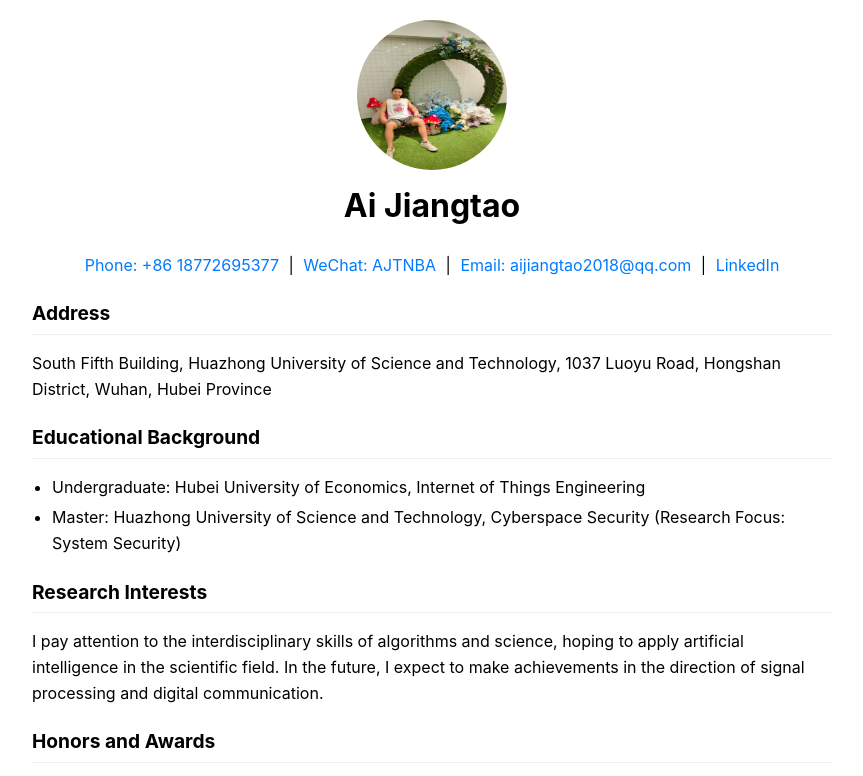
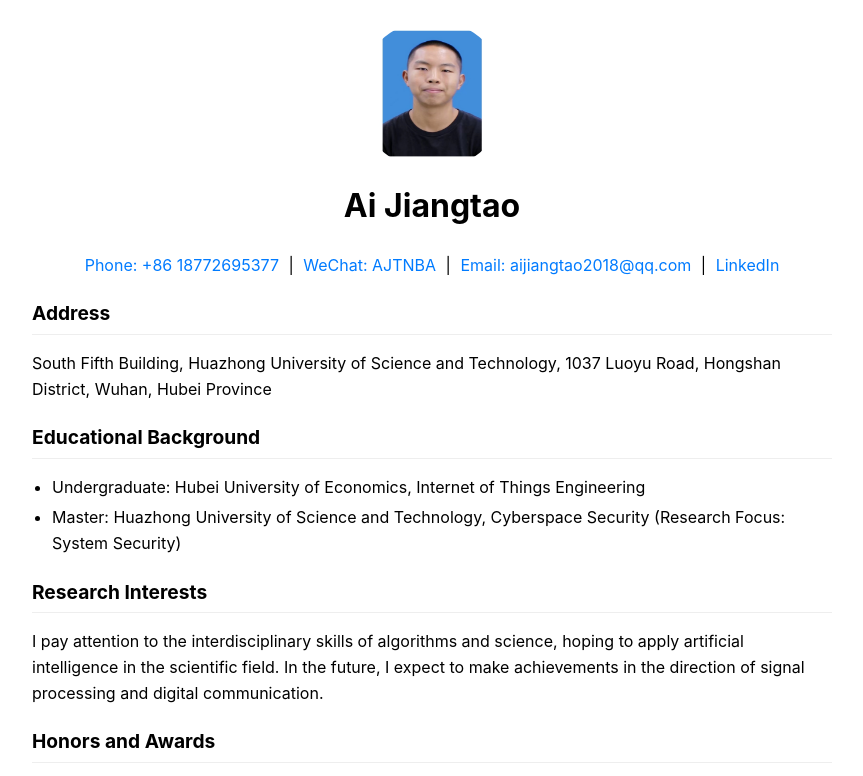
Before and after one commit to aijiangtao/aijiangtao.github.io, a plain HTML site: page index.html in a window 1280 px wide. Shown: the top 776 px of the page, without its empty margins (208-1071 px from the left). Drawn offline with Linux system fonts and the light colour scheme.

Commit message:
Update index.html

```diff
--- a/index.html
+++ b/index.html
@@ -70,7 +70,7 @@
 
 <body>
   <!-- 替换为你的头像实际链接 -->
-  <img src="https://raw.githubusercontent.com/aijiangtao/aijiangtao.github.io/main/avatar.jpg" alt="Ai Jiangtao's Photo" class="avatar">
+  <img src="aijiangtao.jpg" alt="Ai Jiangtao's Photo" class="avatar">
   <h1>Ai Jiangtao</h1>
   <div class="contact">
     <a href="tel:+8618772695377">Phone: +86 18772695377</a> |
```
